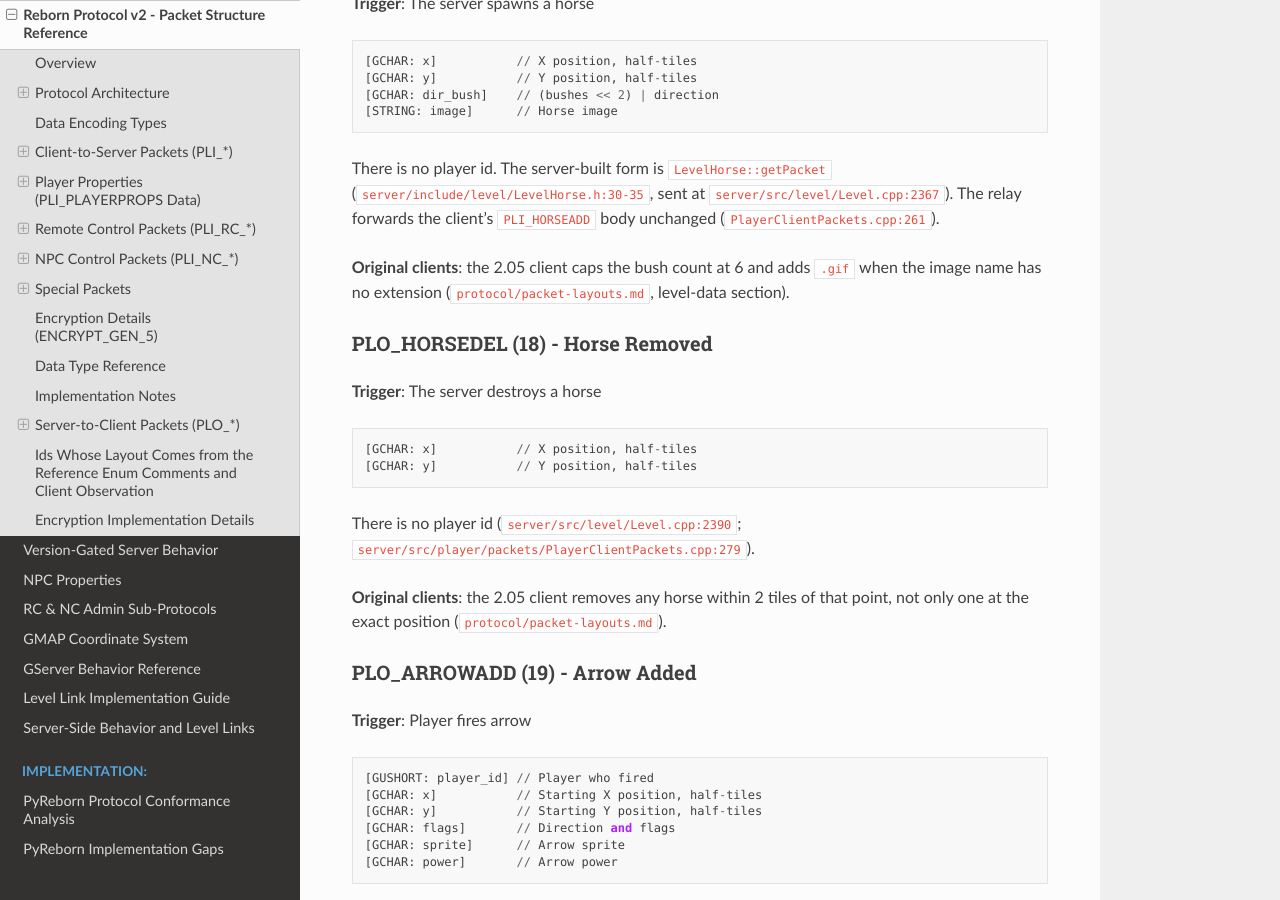
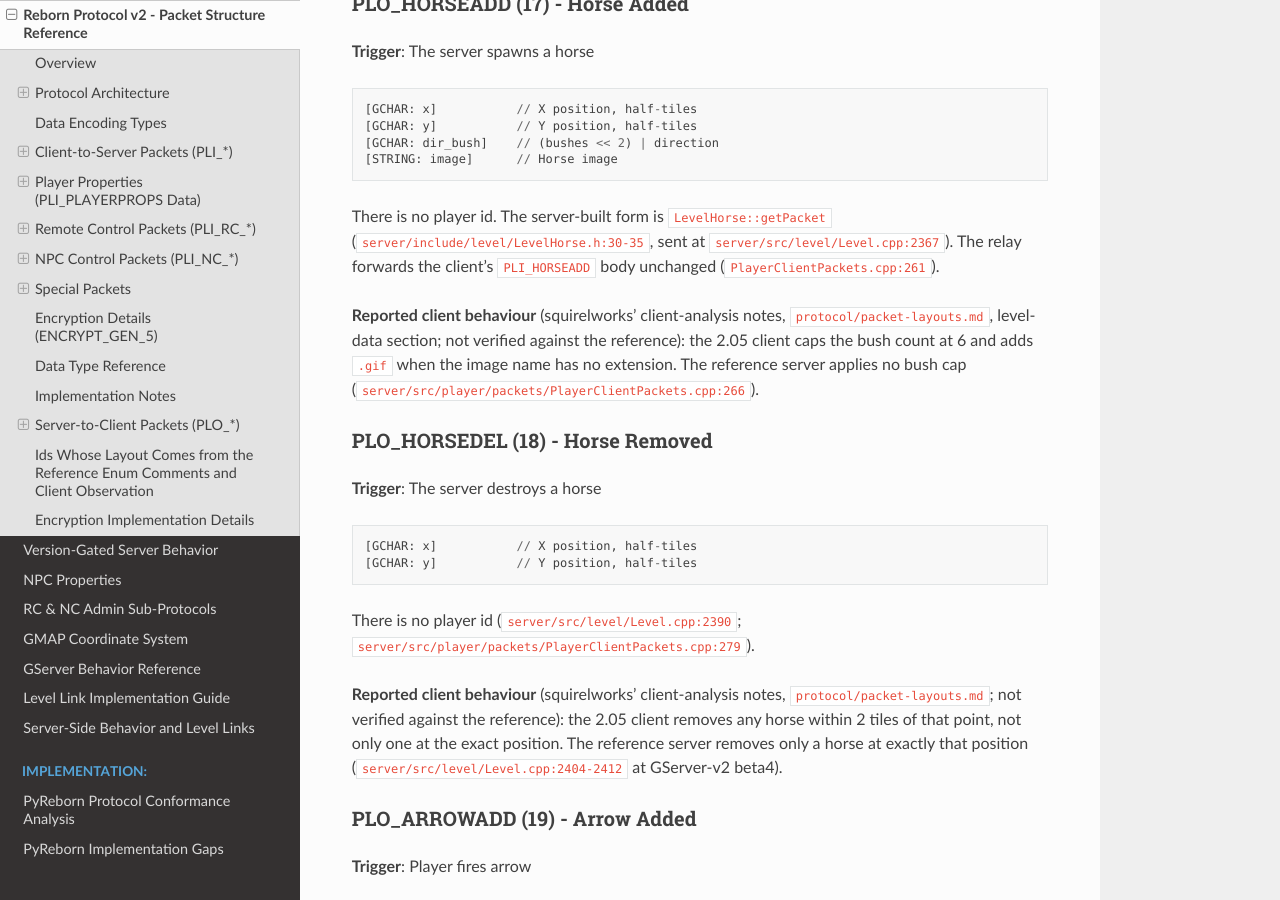
Before and after one commit to hosler/reborn-protocol-docs, a Sphinx documentation site: the page built from docs/protocol/packet-structures.md, in a window 1280 px wide and 900 px high, scrolled down 37113 px. Built offline with Sphinx 7.4.7 and the Read the Docs theme 3.1.0, drawn with Linux system fonts in a browser that asks for light colours; some of the changed text lies outside the part shown.

Commit message:
PR #20 fixups: horse notes relabelled as reported, exact-position match added
Client claims relabelled as reported from squirelworks' notes and not
verified against the reference; analysis-repo links turned into plain text.
Added what the reference server does at GServer-v2 beta4: no bush cap
(PlayerClientPackets.cpp:266) and removal of a horse only at the exact
position (Level.cpp:2404-2412).

Co-Authored-By: Claude <noreply@anthropic.com>

````diff
--- a/docs/protocol/packet-structures.md
+++ b/docs/protocol/packet-structures.md
@@ -186,9 +186,9 @@ text still works for any message that does not contain those digits. It relays
 [STRING: image]      // Horse image filename
 ```
 
-**Original clients**: sent from 1.33 on; the New World beta clients do not send it. The third
+**Reported client behaviour** (squirelworks' client-analysis notes, `protocol/packet-layouts.md`; not verified against the reference): sent from 1.33 on; the New World beta clients do not send it. The third
 byte is `dir + 4 × bushes` (direction in the low 2 bits), and the image name runs to the end
-of the message with no length prefix ([`protocol/packet-layouts.md`](https://github.com/squirelworks/Graal_analysis/blob/main/protocol/packet-layouts.md)).
+of the message with no length prefix.
 
 ### PLI_HORSEDEL (8) - Remove Horse
 **Trigger**: Horse is removed/destroyed
@@ -197,8 +197,8 @@ of the message with no length prefix ([`protocol/packet-layouts.md`](https://git
 [GUCHAR: tile_y]     // Y position (in half-tiles)
 ```
 
-**Original clients**: sent from 1.33 on, not by the New World betas. The server re-emits it
-as `PLO_HORSEDEL (18)` ([`protocol/packet-layouts.md`](https://github.com/squirelworks/Graal_analysis/blob/main/protocol/packet-layouts.md)).
+**Reported client behaviour** (squirelworks' client-analysis notes, `protocol/packet-layouts.md`; not verified against the reference): sent from 1.33 on, not by the New World betas. The server re-emits it
+as `PLO_HORSEDEL (18)`.
 
 ### PLI_ARROWADD (9) - Shoot Arrow
 **Trigger**: Player fires an arrow
@@ -1486,8 +1486,8 @@ There is no player id. The server-built form is `LevelHorse::getPacket`
 The relay forwards the client's `PLI_HORSEADD` body unchanged
 (`PlayerClientPackets.cpp:261`).
 
-**Original clients**: the 2.05 client caps the bush count at 6 and adds `.gif` when the image
-name has no extension ([`protocol/packet-layouts.md`](https://github.com/squirelworks/Graal_analysis/blob/main/protocol/packet-layouts.md), level-data section).
+**Reported client behaviour** (squirelworks' client-analysis notes, `protocol/packet-layouts.md`, level-data section; not verified against the reference): the 2.05 client caps the bush count at 6 and adds `.gif` when the image
+name has no extension. The reference server applies no bush cap (`server/src/player/packets/PlayerClientPackets.cpp:266`).
 
 ### PLO_HORSEDEL (18) - Horse Removed
 **Trigger**: The server destroys a horse
@@ -1498,8 +1498,8 @@ name has no extension ([`protocol/packet-layouts.md`](https://github.com/squirel
 There is no player id (`server/src/level/Level.cpp:2390`;
 `server/src/player/packets/PlayerClientPackets.cpp:279`).
 
-**Original clients**: the 2.05 client removes any horse within 2 tiles of that point, not only
-one at the exact position ([`protocol/packet-layouts.md`](https://github.com/squirelworks/Graal_analysis/blob/main/protocol/packet-layouts.md)).
+**Reported client behaviour** (squirelworks' client-analysis notes, `protocol/packet-layouts.md`; not verified against the reference): the 2.05 client removes any horse within 2 tiles of that point, not only
+one at the exact position. The reference server removes only a horse at exactly that position (`server/src/level/Level.cpp:2404-2412` at GServer-v2 beta4).
 
 ### PLO_ARROWADD (19) - Arrow Added
 **Trigger**: Player fires arrow
````
